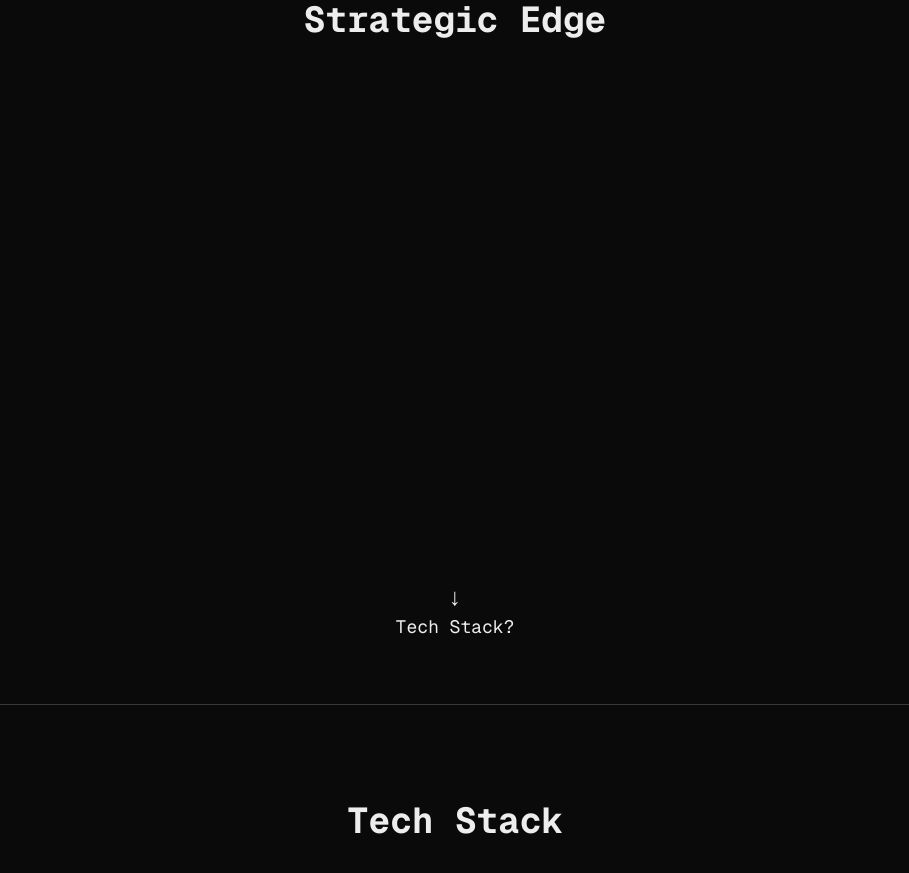
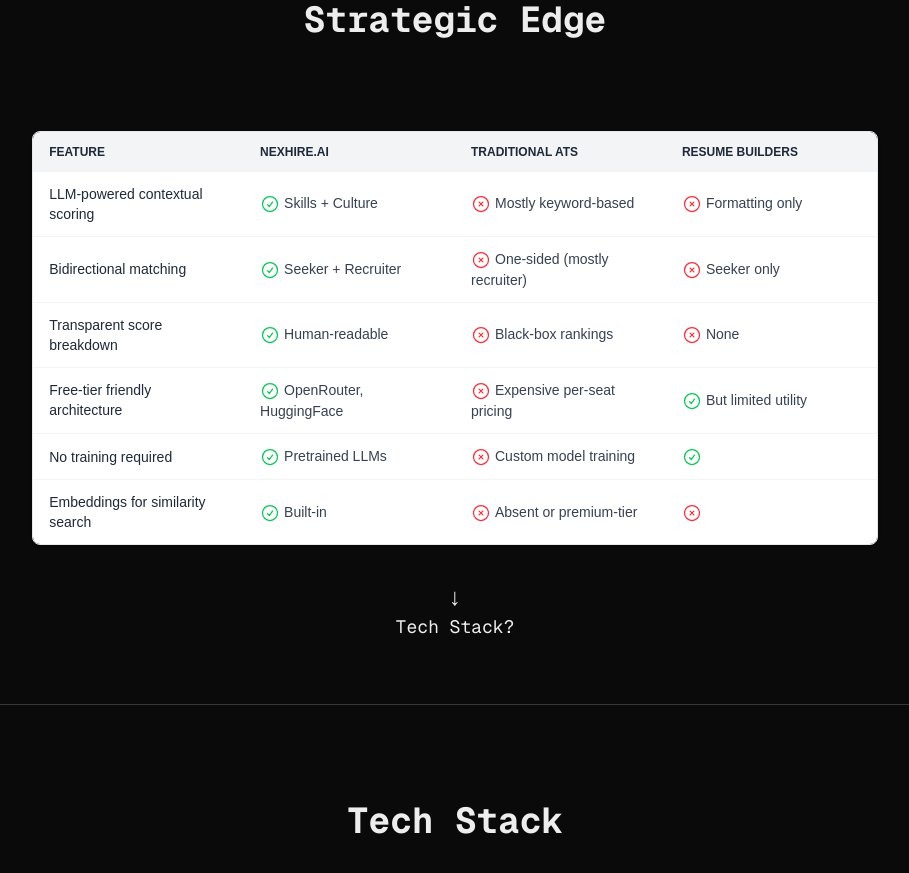
Before and after one commit to arBishal/NexHire.Ai, a Next.js app: page / in a window 1280 px wide. Shown: the part 3300-4173 px from the top of the page, without its empty margins (185-1094 px from the left). Built offline with nearby package versions, Linux system fonts and the light colour scheme.

Commit message:
feat: add edge section and rename tech

```diff
--- a/app/page.jsx
+++ b/app/page.jsx
@@ -6,7 +6,7 @@
 import Problem from "@/components/landing-sections/problem";
 import Relevance from "@/components/landing-sections/relevance";
 import Solution from "@/components/landing-sections/solution";
-import Tech from "@/components/landing-sections/tec";
+import Tech from "@/components/landing-sections/tech";
 
 export default function Home() {
   return (
--- /dev/null
+++ b/components/landing-sections/comparison-table.jsx
@@ -0,0 +1,83 @@
+import { CheckCircleIcon, XCircleIcon } from "@heroicons/react/24/outline";
+
+const Icon = ({ status }) =>
+  status ? (
+    <CheckCircleIcon className="h-5 w-5 text-green-500 inline mr-1" />
+  ) : (
+    <XCircleIcon className="h-5 w-5 text-red-500 inline mr-1" />
+  );
+
+const data = [
+  {
+    feature: 'LLM-powered contextual scoring',
+    nexhire: { ok: true, note: 'Skills + Culture' },
+    ats: { ok: false, note: 'Mostly keyword-based' },
+    builders: { ok: false, note: 'Formatting only' },
+  },
+  {
+    feature: 'Bidirectional matching',
+    nexhire: { ok: true, note: 'Seeker + Recruiter' },
+    ats: { ok: false, note: 'One-sided (mostly recruiter)' },
+    builders: { ok: false, note: 'Seeker only' },
+  },
+  {
+    feature: 'Transparent score breakdown',
+    nexhire: { ok: true, note: 'Human-readable' },
+    ats: { ok: false, note: 'Black-box rankings' },
+    builders: { ok: false, note: 'None' },
+  },
+  {
+    feature: 'Free-tier friendly architecture',
+    nexhire: { ok: true, note: 'OpenRouter, HuggingFace' },
+    ats: { ok: false, note: 'Expensive per-seat pricing' },
+    builders: { ok: true, note: 'But limited utility' },
+  },
+  {
+    feature: 'No training required',
+    nexhire: { ok: true, note: 'Pretrained LLMs' },
+    ats: { ok: false, note: 'Custom model training' },
+    builders: { ok: true, note: '' },
+  },
+  {
+    feature: 'Embeddings for similarity search',
+    nexhire: { ok: true, note: 'Built-in' },
+    ats: { ok: false, note: 'Absent or premium-tier' },
+    builders: { ok: false, note: '' },
+  },
+];
+
+export default function FeatureComparison() {
+  return (
+    <div className="overflow-x-auto mt-10 rounded-lg shadow border border-gray-200">
+      <table className="min-w-full table-fixed text-sm text-left">
+        <thead className="bg-gray-100 text-gray-800 uppercase text-xs font-semibold">
+          <tr>
+            <th className="px-4 py-3 w-1/4">Feature</th>
+            <th className="px-4 py-3 w-1/4">NexHire.ai</th>
+            <th className="px-4 py-3 w-1/4">Traditional ATS</th>
+            <th className="px-4 py-3 w-1/4">Resume Builders</th>
+          </tr>
+        </thead>
+        <tbody className="bg-white divide-y divide-gray-100">
+          {data.map((item, i) => (
+            <tr key={i}>
+              <td className="px-4 py-3 font-medium text-gray-800">{item.feature}</td>
+              <td className="px-4 py-3 text-gray-700">
+                <Icon status={item.nexhire.ok} />
+                {item.nexhire.note}
+              </td>
+              <td className="px-4 py-3 text-gray-700">
+                <Icon status={item.ats.ok} />
+                {item.ats.note}
+              </td>
+              <td className="px-4 py-3 text-gray-700">
+                <Icon status={item.builders.ok} />
+                {item.builders.note}
+              </td>
+            </tr>
+          ))}
+        </tbody>
+      </table>
+    </div>
+  );
+}
--- a/components/landing-sections/edge.jsx
+++ b/components/landing-sections/edge.jsx
@@ -1,4 +1,5 @@
 import Link from "next/link";
+import ComparisonTable from "./comparison-table";
 
 export default function Edge() {
   return (
@@ -10,6 +11,8 @@
         <h2 className="text-4xl font-bold font-mono"> Strategic Edge</h2>
       </div>
 
+      <ComparisonTable/>
+
       <Link
         href="/#tech"
         className="flex flex-col items-center animate-bounce cursor-pointer"
--- a/components/landing-sections/tec.jsx
+++ b/components/landing-sections/tech.jsx
@@ -1,6 +1,7 @@
 import Link from "next/link";
 
 export default function Tech() {
+
   return (
     <section
       id="tech"
@@ -9,6 +10,7 @@
       <div className="flex flex-col gap-4 justify-center items-center">
         <h2 className="text-4xl font-bold font-mono"> Tech Stack</h2>
       </div>
+
 
       <Link
         href="/#business"
```
